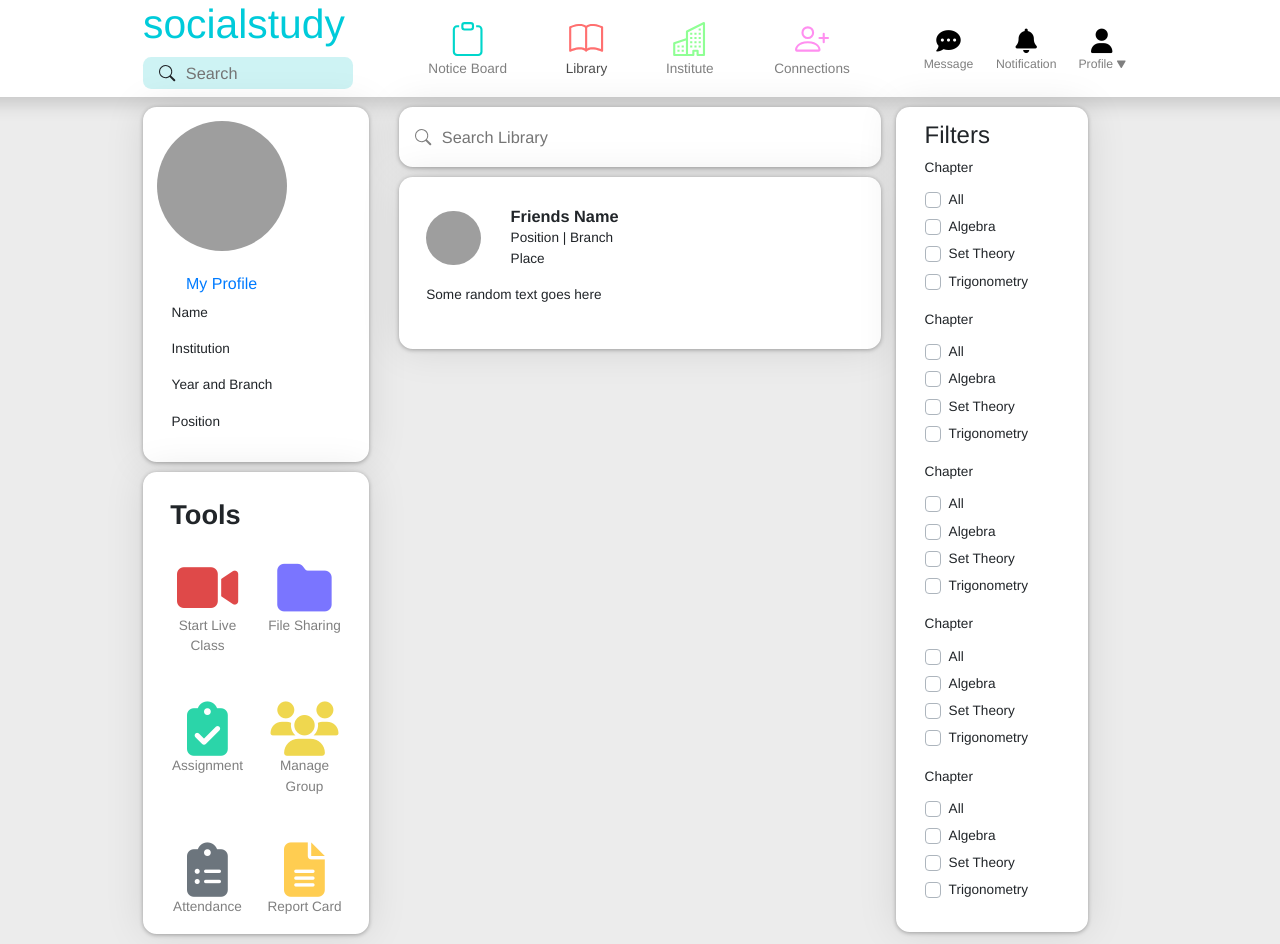
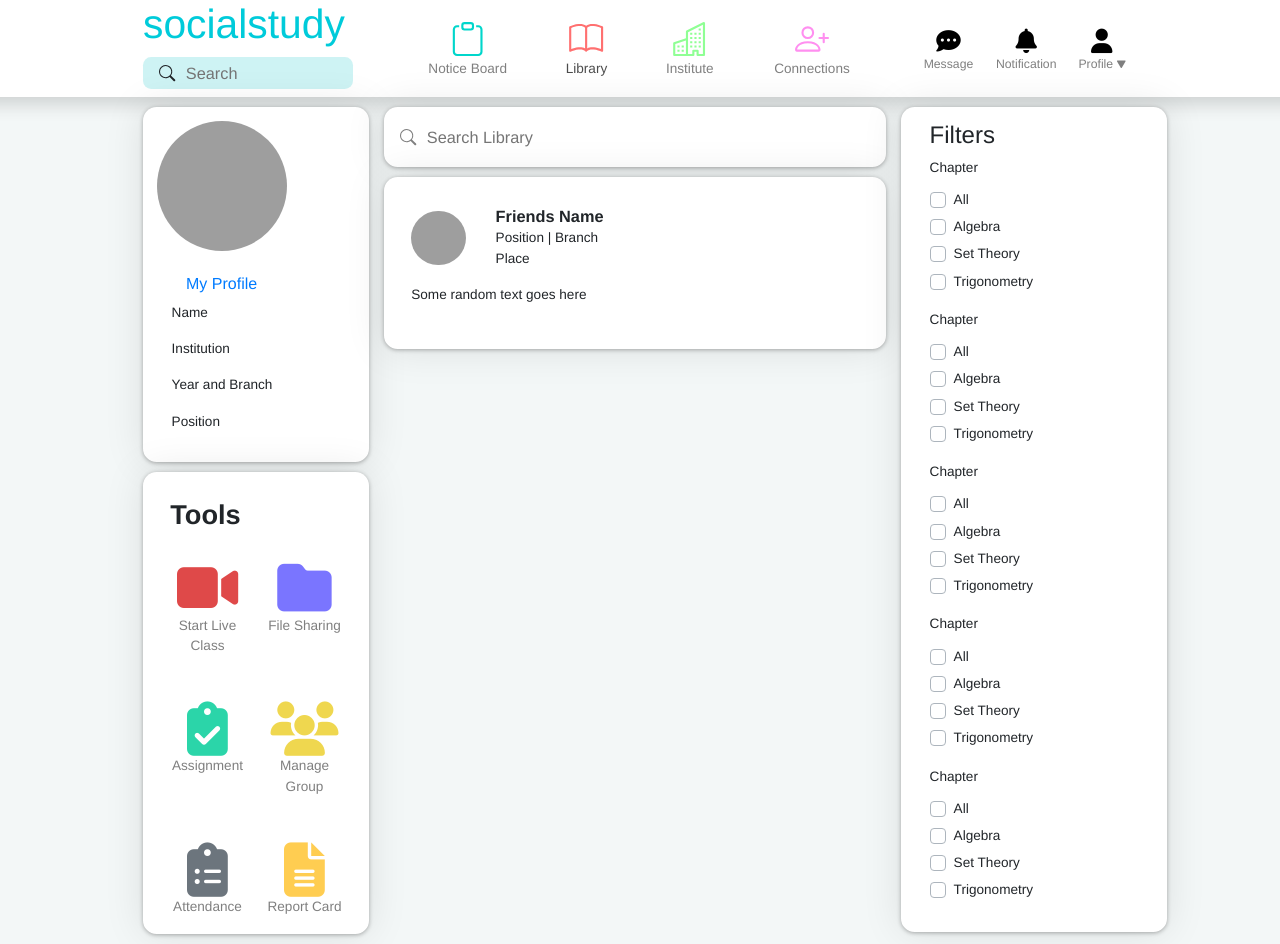
Before and after one commit to ABSOLUTE-ZER0/socialstudy, a Vue app: page /home in a window 1280 px wide. Both pictures are taken after a click on the link "Library". Built offline with nearby package versions, Linux system fonts and the light colour scheme; grey boxes are pictures that could not be loaded.

Commit message:
made changes requested by client, after clarification 3

```diff
--- a/src/components/Connections.vue
+++ b/src/components/Connections.vue
@@ -13,7 +13,7 @@
         </b-col>
       </b-row>
     </b-col>
-    <b-col lg="4">
+    <b-col style="padding: 0" lg="4">
       <h1 class="title">Pending Connections</h1>
       <div class="comp req-div">
       <b-row v-for="friend in friends" :key="friend" >
--- a/src/components/HomeView.vue
+++ b/src/components/HomeView.vue
@@ -10,7 +10,7 @@
           <Tools v-on:changeSite="updateSite($event);changePage()" />
         </b-col>
 
-        <b-col lg="9" sm="12">
+        <b-col lg="9" sm="12" style="padding: 0">
           <NoticeBoard v-if="siteNameProp == 'NoticeBoard'" />
           <Library v-if="siteNameProp == 'Library'" />
           <Institute v-on:instituteView="instituteView($event);" v-if="siteNameProp == 'Institute'" />
--- a/src/components/Institute.vue
+++ b/src/components/Institute.vue
@@ -1,7 +1,7 @@
 <template>
   <b-container fluid v-if="view">
     <b-row>
-      <b-col>
+      <b-col style="padding: 0">
         <h1 class="title2">Institutes that you are enrolled in</h1>
         <b-row v-for="sub in institutes" :key="sub" class="comp">
           <b-col md="6" cols="12">
--- a/src/components/InstituteView.vue
+++ b/src/components/InstituteView.vue
@@ -1,7 +1,7 @@
 <template>
   <div class="main-div">
     <b-container fluid>
-      <b-row class="comp detail-row">
+      <b-row style="margin:10px -15px !important" class="comp detail-row">
         <CardImg
           src="https://image.shutterstock.com/image-photo/large-beautiful-drops-transparent-rain-600w-668593321.jpg"
           name="Bachelor of Technology" sub1="Under Graduate Degree" sub2="4 Year" />
--- a/src/components/Library.vue
+++ b/src/components/Library.vue
@@ -33,7 +33,7 @@
         </b-row>
       </div>
     </b-col>
-    <b-col class="friends-col comp d-none d-lg-block" cols="3">
+    <b-col class="friends-col comp d-none d-lg-block" cols="4">
       <div class="filter">
         <h4>Filters</h4>
         <b-form-group class="filters" label="Chapter">
--- a/src/views/Home.vue
+++ b/src/views/Home.vue
@@ -1,5 +1,5 @@
 <template>
-  <div style="background-color: rgb(236, 236, 236); min-height: 100vh;padding: 0 10%;overflow-x: hidden;">
+  <div style="background-color: #f3f7f7; min-height: 100vh;padding: 0 10%;overflow-x: hidden;">
     <Header v-on:changeSite="updateSite($event)" />
     <HomeView :siteNameProp="siteName" v-on:changeSite="updateSite($event);changePage()"
       v-if="options.find(check)==siteName" />
```
